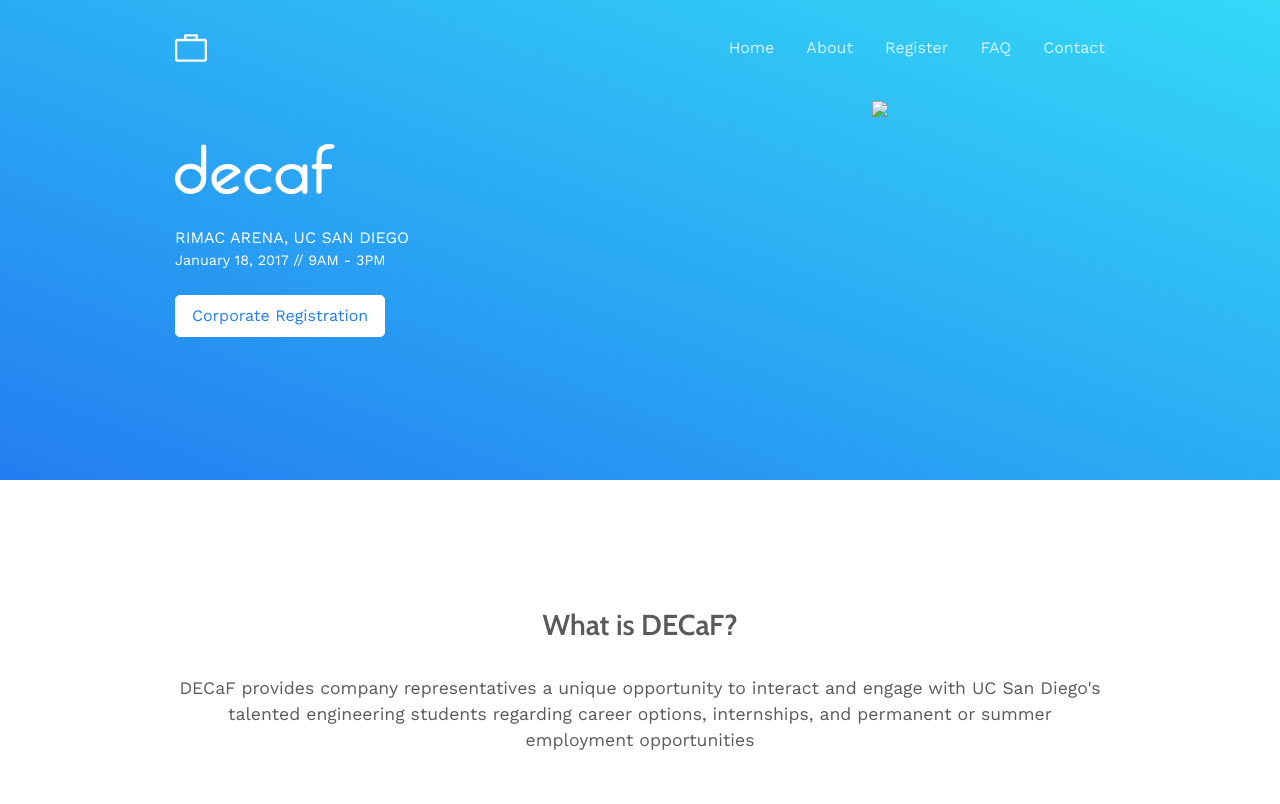
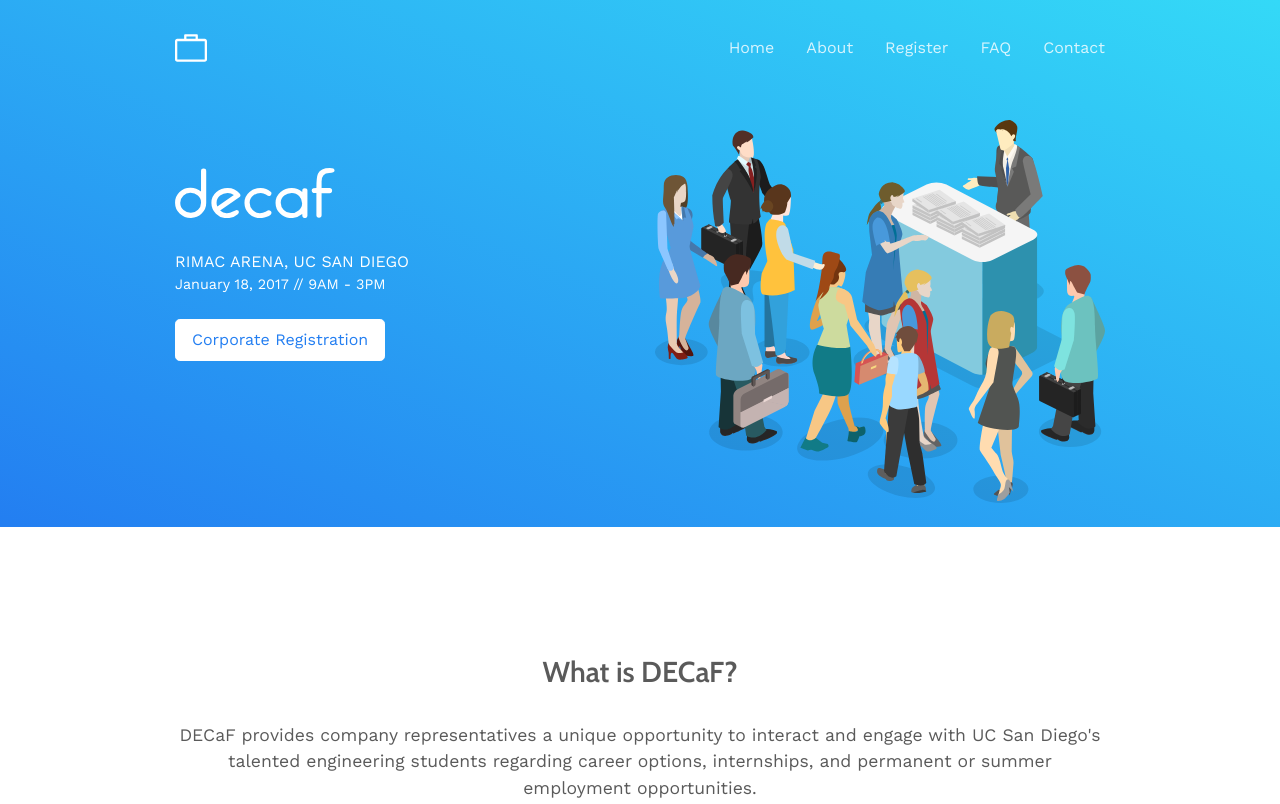
Before and after one commit to UCSDTESC/DECaF-2018, a website: page index.html in a window 1280 px wide. Shown: the top 804 px of the page. Drawn offline with nearby package versions, Linux system fonts and the light colour scheme.

Commit message:
added decaf vector and made minor edits

```diff
--- a/index.html
+++ b/index.html
@@ -71,7 +71,7 @@
 
       <div class="container">
         <div class="hero__feature row">
-          <div class="hero__info text-center text-md-left col-md-6">
+          <div class="hero__info text-center text-md-left col-md-6 my-4">
             <img class="hero__logo" src="assets/decaf-logo.svg" />
             <div class="hero__location">
               Rimac Arena, UC San Diego
@@ -84,8 +84,8 @@
             </div>
           </div>
 
-          <div class="hero__image text-center col-md-6 d-none d-md-block">
-            <img class="hero__feature-image" src="#" />
+          <div class="hero__image text-center col-md-6 d-none d-md-block my-4">
+            <img class="hero__feature-image" src="assets/decaf-graphic.svg" />
           </div>
         </div>
       </div>
@@ -95,7 +95,7 @@
       <div class="container">
         <h1 class="about__header">What is DECaF?</h1>
         <p class="about__contents">
-            DECaF provides company representatives a unique opportunity to interact and engage with UC San Diego's talented engineering students regarding career options, internships, and permanent or summer employment opportunities
+            DECaF provides company representatives a unique opportunity to interact and engage with UC San Diego's talented engineering students regarding career options, internships, and permanent or summer employment opportunities.
         </p>
       </div>
     </section>
--- a/scss/components/_contact.scss
+++ b/scss/components/_contact.scss
@@ -10,7 +10,7 @@
     width: 100%;
     height: 100%;
     position: absolute;
-    bottom: 0;
+    bottom: -0.1em;
     left: 0;
     background-image: url(../assets/contact-clip.svg);
     background-position: bottom;
```
Also changed, not shown: assets/decaf-graphic.svg (added), css/decaf.css, 1 other file.
